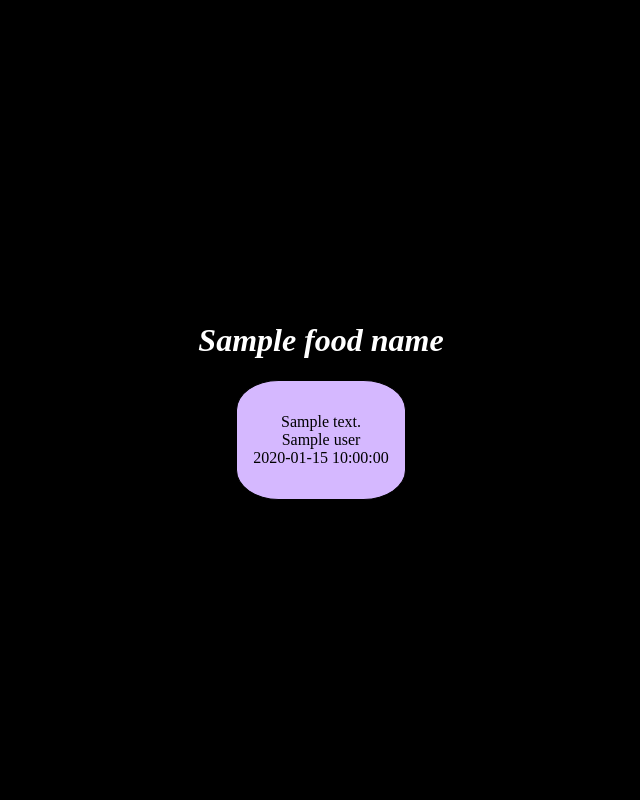
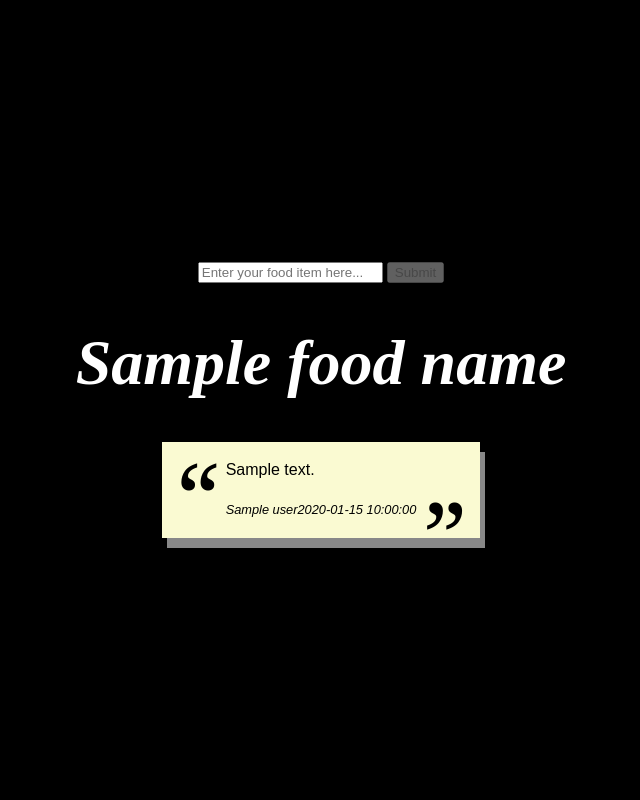
Before and after one commit to akashpatel2699/Recipe-Site, a Flask app: template templates/index.html in a window 1280 px wide. Shown: the whole page, without its empty margins (319-959 px from the left). Run offline with Flask 2, Linux system fonts and the light colour scheme; the template is opened without the code that fills it: most values are stand-ins (such as "Sample title", 1, 10 or a date in 2020).

Commit message:
Search capability added to let user search certain food receipe and some css added to enhance the look of twitter quote

```diff
--- a/application.py
+++ b/application.py
@@ -1,8 +1,10 @@
 from flask import Flask, render_template, request
-from tweepy import OAuthHandler,API, Cursor
 import os
 import random
 from dotenv import load_dotenv
+import base64
+import requests
+from time import strftime, strptime
 
 #Load all environments variables
 # set as system variables
@@ -12,12 +14,28 @@ app=Flask(__name__)
 
 consumer_key=os.environ['consumer_key']
 consumer_secret=os.environ['consumer_secret']
-access_token=os.environ['access_token']
-access_token_secret=os.environ['access_token_secret']
+spoonacular_api_key=os.environ['spoonacular_api_key']
 
-auth = OAuthHandler(consumer_key, consumer_secret)
-auth.set_access_token(access_token, access_token_secret)
-auth_api = API(auth)
+# base64 Encoding of two key into one for Twitter API Authentication
+key_secret = '{}:{}'.format(consumer_key, consumer_secret).encode('ascii')
+b64_encoded_key = base64.b64encode(key_secret)
+b64_encoded_key = b64_encoded_key.decode('ascii')
+
+base_url = 'https://api.twitter.com/'
+auth_url = '{}oauth2/token'.format(base_url)
+
+auth_headers = {
+    'Authorization': 'Basic {}'.format(b64_encoded_key),
+    'Content-Type': 'application/x-www-form-urlencoded;charset=UTF-8'
+}
+
+auth_data = {
+    'grant_type': 'client_credentials'
+}
+# POST request to obtain Bearer Token (acces key)
+auth_resp = requests.post(auth_url, headers=auth_headers, data=auth_data)
+
+access_token = auth_resp.json()['access_token']
 
 food_items = [
     "Pasta",
@@ -28,30 +46,65 @@ food_items = [
     "Sandwich",
     "Dosa"
     ]
-def make_search_request(food_name):
-    random_food = random.randint(0,len(food_items)-1)
-    random_tweet = random.randint(0,ITEMS-1)
-    for status in Cursor(auth_api.search,q=food_name,lang="en").items(ITEMS):
-        if (random_tweet) == random_food:
+
+def twitter_search_request(querry):
+    COUNT = 20
+    random_food_index = random.randint(0,len(food_items)-1)
+    random_tweet_index = random.randint(0,COUNT-1)
+    #Search Query to be send to fetch some data from Twitter API endpoint
+    search_headers = {
+        'Authorization': 'Bearer {}'.format(access_token)
+    }
+    #Options for search parameters
+    search_params = {
+        'q': '{}'.format(querry),
+        'result_type': 'recent',
+        'lang': 'en',
+        'count': COUNT
+    }
+
+    search_url = '{}1.1/search/tweets.json'.format(base_url)
+
+    search_resp = requests.get(search_url, headers=search_headers, params=search_params)
+
+    tweet_data = search_resp.json()
+
+    for status in tweet_data['statuses']:
+        if (random_tweet_index) == random_food_index:
             tweet = status
             break
-        elif random_tweet < random_food:
-            random_tweet += 1
+        elif random_tweet_index < random_food_index:
+            random_tweet_index += 1
         else:
-            random_tweet -= 1
+            random_tweet_index -= 1
+    tweet['created_at'] = strftime("%a, %d %b %H:%M:%S %Y",strptime(tweet['created_at'],"%a %b %d %H:%M:%S +0000 %Y"))
     return tweet
+
+def spooncular_receipe_request(query):
+    base_url="https://api.spoonacular.com/recipes/complexSearch"
+    payload = {
+        'apiKey': spoonacular_api_key,
+        'query': query,
+        'instructionsRequire': True,
+        'number': 1
+    }
+    search_result = requests.get(base_url,params=payload)
+    search_result = search_result.json()
+    print(search_result)
 
 
 ITEMS = 20
 @app.route("/",methods=["GET","POST"])
 def index():
     if request.method == "POST":
-        food_name=request.form.get("food_item")
-        tweet = make_search_request(food_name)
+        food_name=request.form.get("food_name")
+        print(food_name)
+        tweet = twitter_search_request(food_name)
+        spooncular_receipe_request(food_name)
         return render_template("index.html",food_name=food_name,tweet=tweet)
     else:
         food_name = food_items[random.randint(0,len(food_items)-1)]
-        tweet = make_search_request(food_name)
+        tweet = twitter_search_request(food_name)
         return render_template("index.html",food_name=food_name,tweet=tweet)
 
 if __name__ == "__main__":
--- a/static/style.css
+++ b/static/style.css
@@ -13,17 +13,56 @@
   height: 100vh;
   width: 100vw;
   background-color: #000000;
+  overflow: hidden;
 }
 .food-name {
     color: #ffffff;
     font-style: oblique;
+    font-size: 2rem;
 }
+
 .tweet-section {
-    padding: 1rem;
-    border: 1px solid #000000;
-    border-radius: 25%;
-    max-width: 50%;
-    text-align: center;
-    background-color:  hsl(265,100%,86%);
-    box-shadow: 0 4px 8px 0 rgba(0,0,0,0.2);
+  box-shadow: 5px 10px #888888;
+  max-width: 40%;
+  height: auto;
+  min-width: 40px;
 }
+
+blockquote {
+  min-height: 5em;
+  padding   : 1em 4em;
+  margin: 0;
+  font      : 1em/150% sans-serif;
+  position  : relative;
+  background-color: lightgoldenrodyellow;
+}
+
+blockquote::before,
+blockquote::after {
+  position: absolute;
+  height  : 3rem;
+  font    : 6rem/100% Georgia, "Times New Roman", Times, serif;
+}
+
+blockquote::before {
+  content: '“';
+  top    : 0.3rem;
+  left   : 0.9rem;
+}
+
+blockquote::after {
+  content: '”';
+  bottom : 0.3rem;
+  right  : 0.8rem;
+}
+
+blockquote i {
+  display   : block;
+  font-size : 0.8em;
+  margin-top: 1rem;
+  text-style: italic;
+  text-align: right;
+}
+blockquote i>span {
+  float: left;
+}
--- a/templates/index.html
+++ b/templates/index.html
@@ -1,11 +1,27 @@
 {% extends "layout.html" %}
 {% block body %}
     <div class="container">
+        <div class="form">
+            <form action="/" method="post">
+                <input id="food_name" type="text" name="food_name" placeholder="Enter your food item here..."/>
+                <input id="submit" type="submit" disabled>
+            </form>
+        </div>
         <div class="food-name">
             <h1>{{ food_name }}</h1>
         </div>
         <div class="tweet-section">
-            <p>{{tweet.text}}<br>{{tweet.user.name}}<br>{{tweet.created_at}}</p>
+            <blockquote>{{tweet['text']}}<i><span>{{tweet['user']['name']}}</span>{{tweet['created_at']}}</i></blockquote>
         </div>
     </div>
+
+    <script>
+        document.querySelector("#food_name").onkeyup = function(){
+            if (document.querySelector("#food_name").value === ''){
+                document.querySelector("#submit").disabled = true;
+            }else{
+                document.querySelector("#submit").disabled = false;
+            }
+        }
+    </script>
 {% endblock %}
```
Also changed, not shown: requirements.txt (line endings or trailing spaces). Lines whose indentation alone changed are shown as unchanged.
